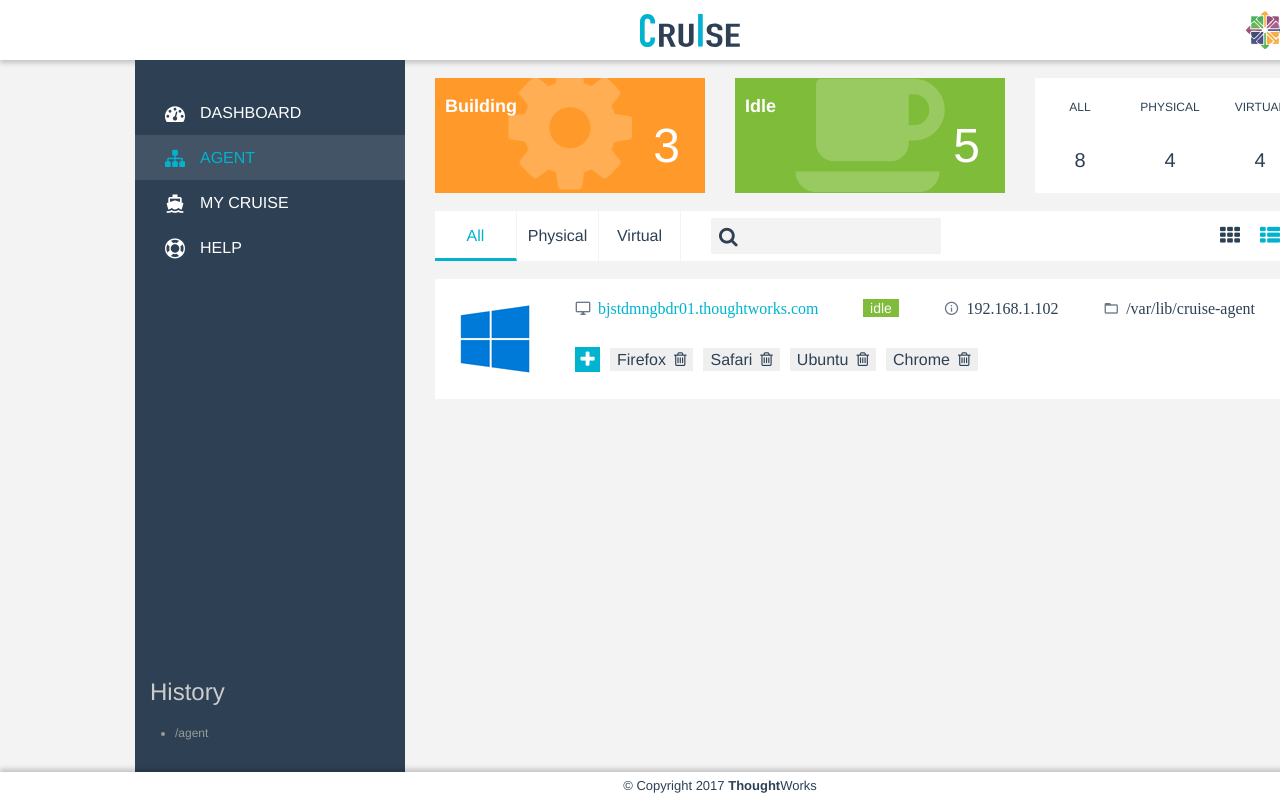
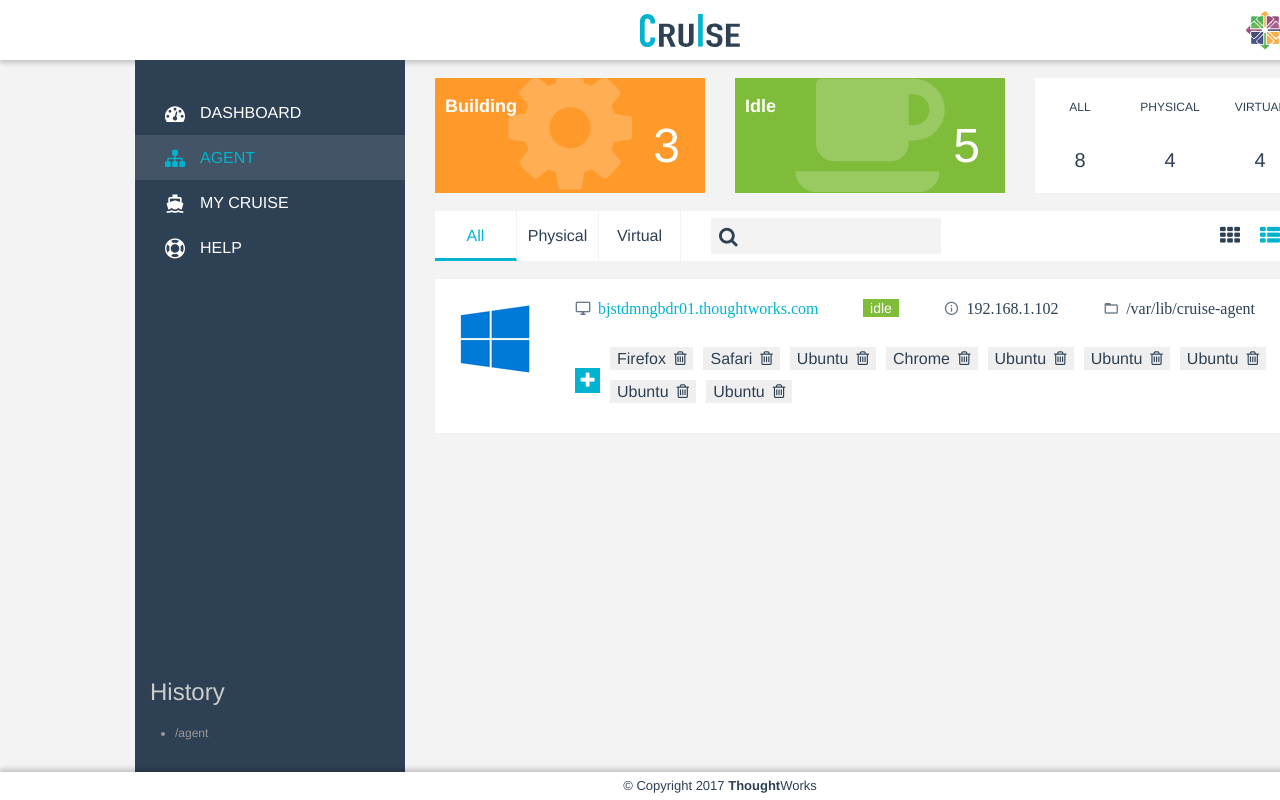
Before and after one commit to whyccup/vue-quick-demo, a Vue app: page /#/agent in a window 1280 px wide. Shown: the top 800 px of the page. Built offline with nearby package versions, Linux system fonts and the light colour scheme.

Commit message:
就剩调接口了

```diff
--- a/src/components/AgentItem.vue
+++ b/src/components/AgentItem.vue
@@ -20,10 +20,13 @@
                     </span>
                     <popUpDialog :opts="data.resources" v-if="popUp" @close="() => {popUp = false}"></popUpDialog>
                 </div>
+                <div class="tagContainer">
                     <div class="tag" v-for="(el, index) of data.resources" :key="index">
                         <span>{{el}}</span>
                         <span class="icon icon-trash"></span>
                     </div>
+                </div>
+                <button class="deny" v-if="data.status === 'building'"><span class="icon icon-deny"></span> Deny</button>
             </div>
         </div>
     </div>
@@ -136,9 +139,12 @@
                         }
                     }
                 }
+                .tagContainer {
                     .tag {
+                        display: inline-block;
                         padding: 2px 7px;
                         margin-left: 10px;
+                        margin-bottom: 10px;
                         background-color: $listItemBgColor;
                         .icon {
                             margin-left: 8px;
@@ -151,6 +157,23 @@
                         }
                     }
                 }
+                .deny {
+                    min-width: 90px;
+                    height: $primaryButtonHeight;
+                    line-height: $primaryButtonHeight;
+                    text-align: center;
+                    color: #FFF;
+                    outline: none;
+                    border: none;
+                    border-radius: 0;
+                    background-color: $themeColor;
+                    &:active {
+                        background-color: $primaryButtonActiveColor;
+
+                    }
+                    cursor: pointer;
+                }
+            }
         }
     }
 
--- a/src/views/Agent.vue
+++ b/src/views/Agent.vue
@@ -71,7 +71,12 @@
             "Firefox",
             "Safari",
             "Ubuntu",
-            "Chrome"
+            "Chrome",
+            "Ubuntu",
+            "Ubuntu",
+            "Ubuntu",
+            "Ubuntu",
+            "Ubuntu",
           ],
           "id": 1
         }]
```
Lines whose indentation alone changed are shown as unchanged.
